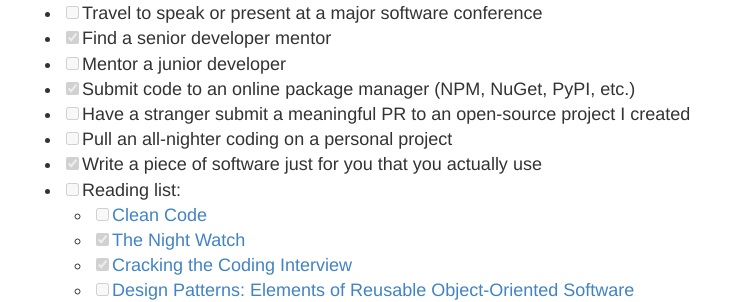
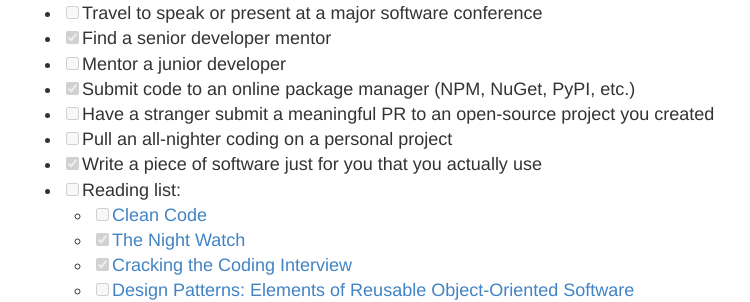
Before and after one commit to tbarlow12/tbarlow12.github.io, a Jekyll site: the page built from _posts/2018-8-31-bucket-list.md, in a window 1280 px wide. Shown: the part 591-893 px from the top of the page, without its empty margins (248-998 px from the left). Built offline with Jekyll 4.4.1, drawn with Linux system fonts in a browser that asks for light colours.

Commit message:
update pronoun

```diff
--- a/_posts/2018-8-31-bucket-list.md
+++ b/_posts/2018-8-31-bucket-list.md
@@ -19,7 +19,7 @@ This is an ever-growing, ever-changing list of things I would like to accomplish
 - [x] Find a senior developer mentor
 - [ ] Mentor a junior developer
 - [x] Submit code to an online package manager (NPM, NuGet, PyPI, etc.)
-- [ ] Have a stranger submit a meaningful PR to an open-source project I created
+- [ ] Have a stranger submit a meaningful PR to an open-source project you created
 - [ ] Pull an all-nighter coding on a personal project
 - [x] Write a piece of software just for you that you actually use
 - [ ] Reading list:
```
